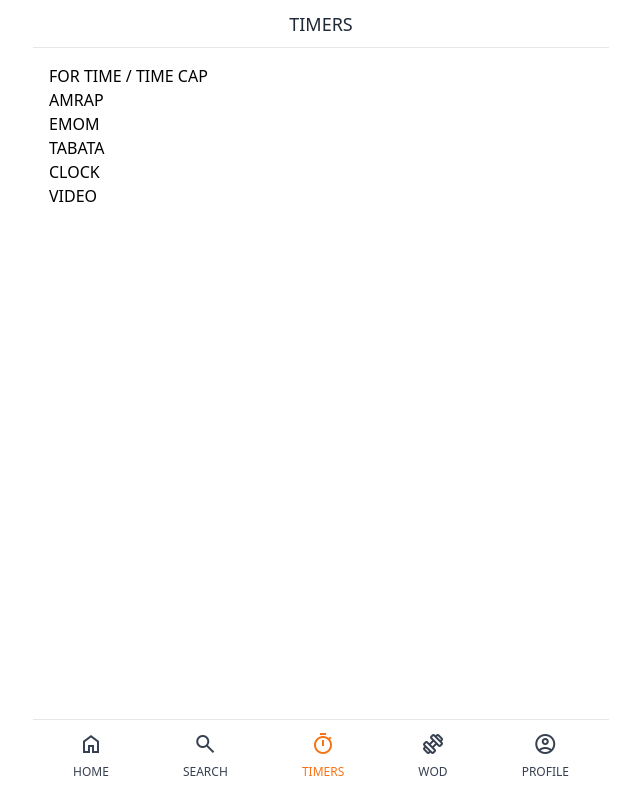
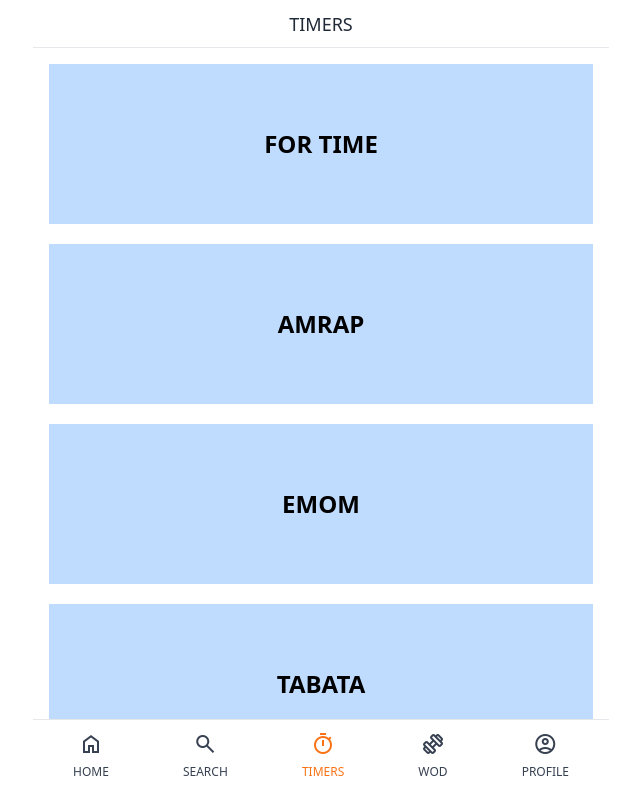
Before and after one commit to gksehfapd/crosspheed, a Next.js app: page /timers in a window 1280 px wide. Shown: the top 800 px of the page, without its empty margins (319-959 px from the left). Built offline with nearby package versions, Linux system fonts and the light colour scheme; what tailwindcss-animated would draw is missing.

Commit message:
feat: timer btn component

```diff
--- /dev/null
+++ b/components/timer.tsx
@@ -0,0 +1,11 @@
+interface TimerProps {
+	title: string
+}
+
+export default function Timer({ title }: TimerProps) {
+	return (
+		<div className="bg-blue-200 w-full flex justify-center items-center h-40 cursor-pointer mb-5 font-semibold text-2xl">
+			{title}
+		</div>
+	)
+}
--- a/pages/timers/index.tsx
+++ b/pages/timers/index.tsx
@@ -1,19 +1,17 @@
 import Layout from '@/components/layout'
+import Timer from '@/components/timer'
 
 export default function Timers() {
 	return (
 		<Layout title="TIMERS">
-			<h1>FOR TIME / TIME CAP</h1>
-
-			<h1>AMRAP</h1>
-
-			<h1>EMOM</h1>
-
-			<h1>TABATA</h1>
-
-			<h1>CLOCK</h1>
-
-			<h1>VIDEO</h1>
+			<div className="flex flex-col items-center justify-center">
+				<Timer title="FOR TIME" />
+				<Timer title="AMRAP" />
+				<Timer title="EMOM" />
+				<Timer title="TABATA" />
+				<Timer title="CLOCK" />
+				<Timer title="VIDEO" />
+			</div>
 		</Layout>
 	)
 }
```
